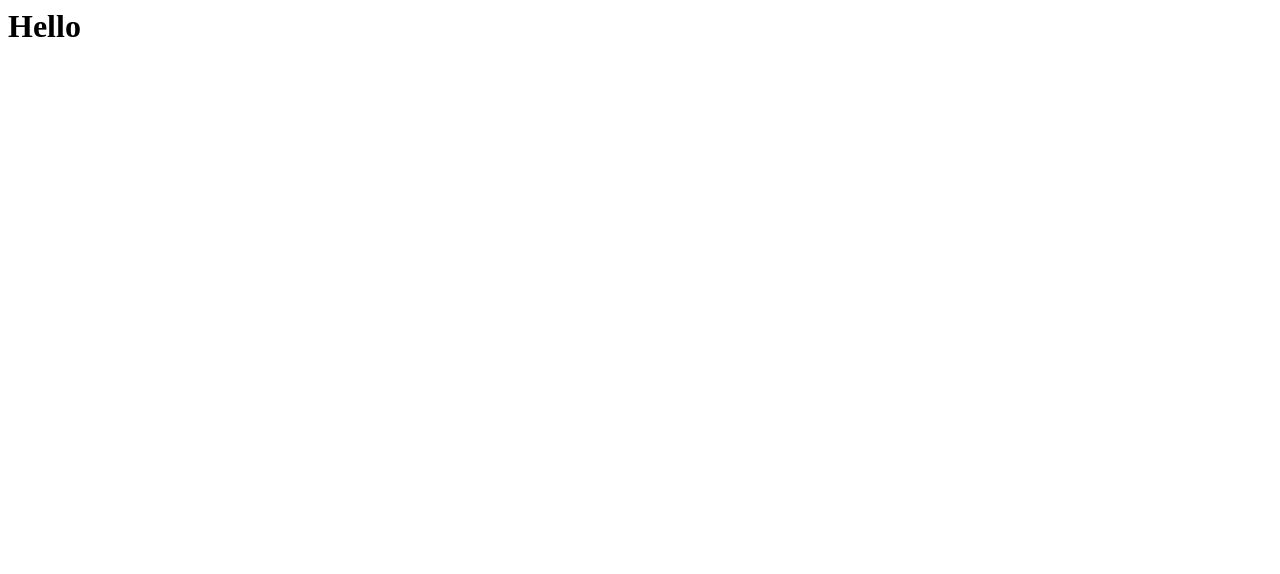
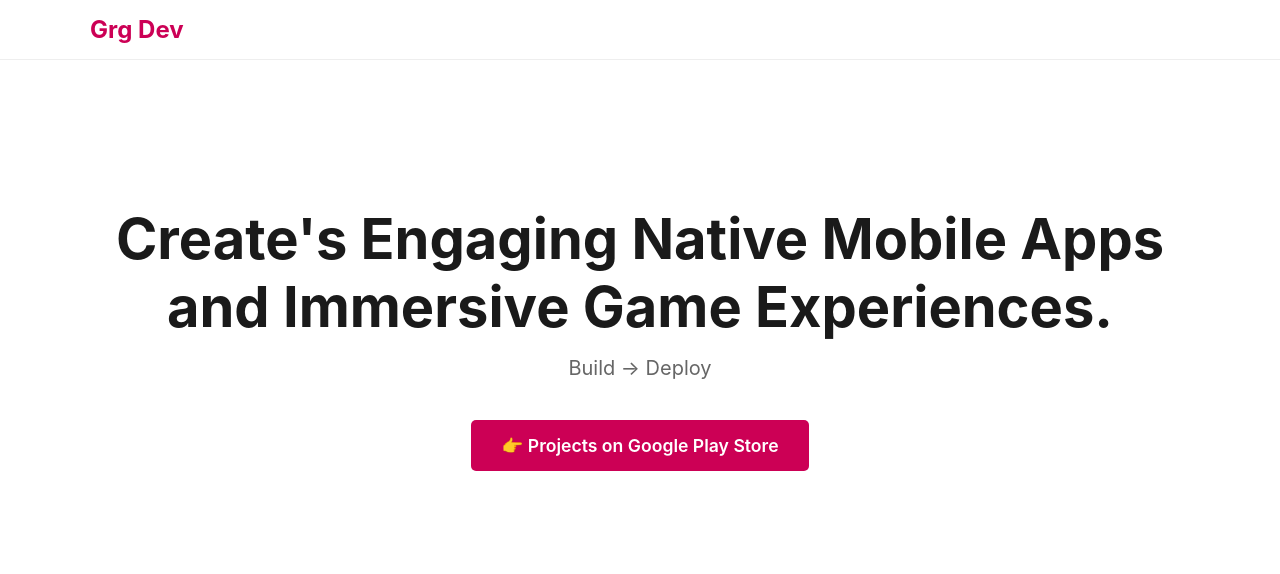
Before and after one commit to grg-dev-playstore/grg-dev-playstore.github.io, a plain HTML site: page index.html in a window 1280 px wide. Drawn offline with Linux system fonts and the light colour scheme.

Commit message:
Add basic HTML structure and styles to index.html

```diff
--- a/index.html
+++ b/index.html
@@ -1 +1,121 @@
-<h1>Hello</h1>
+<!DOCTYPE html>
+<html lang="en">
+<head>
+    <meta charset="UTF-8">
+    <meta name="viewport" content="width=device-width, initial-scale=1.0">
+    <title>Grg Dev</title>
+    <style>
+body {
+    font-family: -apple-system, BlinkMacSystemFont, "Segoe UI", Roboto, Helvetica, Arial, sans-serif;
+    margin: 0;
+    padding: 0;
+    color: #333;
+
+}
+
+/* Utility Class */
+.container {
+    max-width: 1100px;
+    margin: 0 auto;
+    padding: 0 20px;
+}
+
+/* Header/Navigation */
+header {
+    background: #ffffff;
+    padding: 15px 0;
+    border-bottom: 1px solid #eee;
+    position: sticky; /* Sticky header for navigation */
+    top: 0;
+    z-index: 1000;
+}
+
+header .container {
+    display: flex;
+    justify-content: space-between;
+    align-items: center;
+}
+
+header h1 {
+    font-size: 1.5em;
+    color: #cc0055; /* NEW Primary color: Deep Pink for creative/game dev feel */
+    margin: 0;
+}
+
+header nav a {
+    text-decoration: none;
+    color: #555;
+    margin-left: 20px;
+    font-weight: 500;
+    transition: color 0.3s;
+}
+
+header nav a:hover {
+    color: #cc0055;
+}
+
+/* Hero Section (The Main Focus) */
+.hero {
+    background-color: #ffffff;
+    padding: 100px 0;
+    text-align: center;
+}
+
+.hero h2 {
+    font-size: 3.5em;
+    margin-bottom: 15px;
+    line-height: 1.2;
+    color: #1a1a1a;
+}
+
+.hero h2 strong {
+    color: #cc0055;
+    font-weight: 700;
+}
+
+.hero p {
+    font-size: 1.25em;
+    color: #666;
+    max-width: 700px;
+    margin: 0 auto 40px;
+}
+
+/* Call to Action Button */
+.cta-button {
+    display: inline-block;
+    background-color: #cc0055;
+    color: white;
+    text-decoration: none;
+    padding: 15px 30px;
+    border-radius: 5px;
+    font-size: 1.1em;
+    font-weight: 600;
+    transition: background-color 0.3s;
+}
+
+.cta-button:hover {
+    background-color: #a30044;
+}
+
+/* Smooth scrolling for anchor links */
+html {
+    scroll-behavior: smooth;
+}
+    </style>
+</head>
+<body>
+    <header>
+        <div class="container">
+            <h1>Grg Dev</h1>
+        </div>
+    </header>
+
+    <main class="hero">
+        <div class="container">
+            <h2>Create's Engaging Native Mobile Apps and Immersive Game Experiences.</h2>
+            <p>Build → Deploy</p>
+            <a href="#contact" target="_blank" class="cta-button">👉 Projects on Google Play Store</a>
+        </div>
+    </main>
+</body>
+</html>
```
